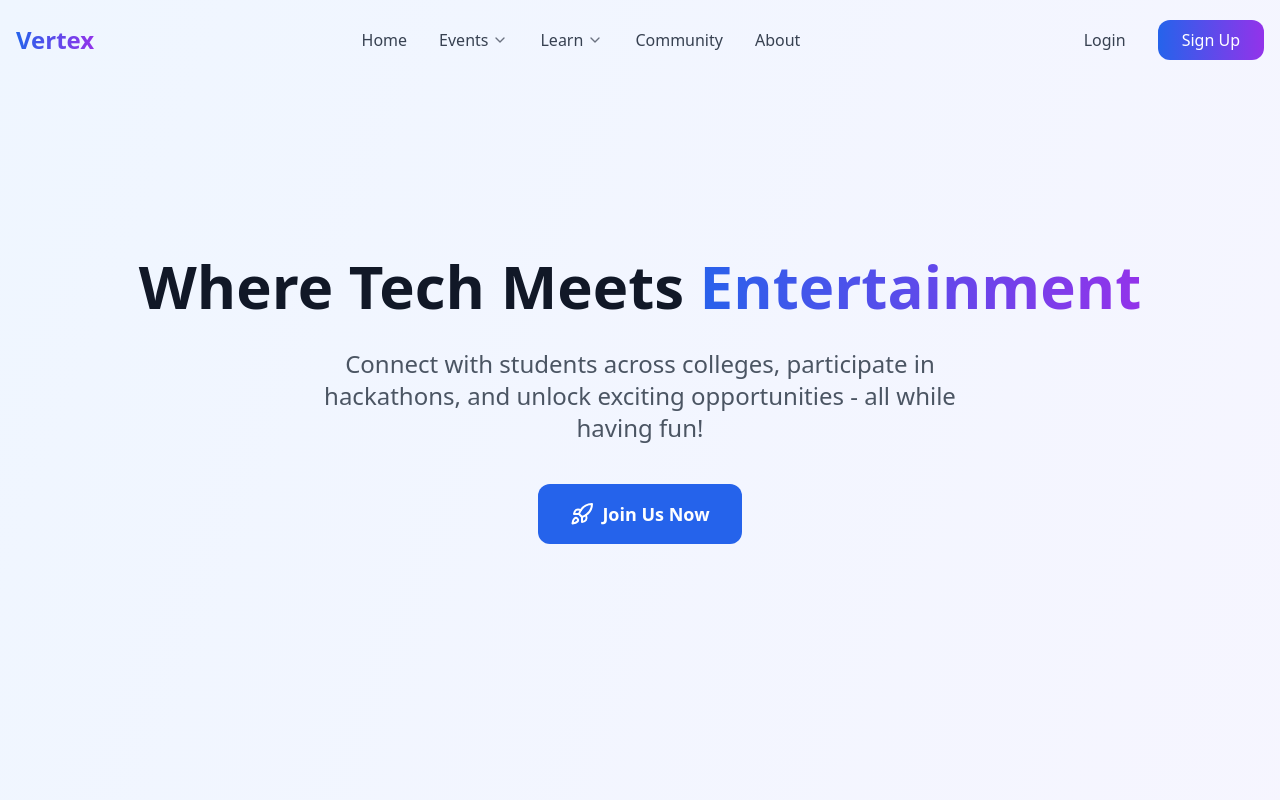
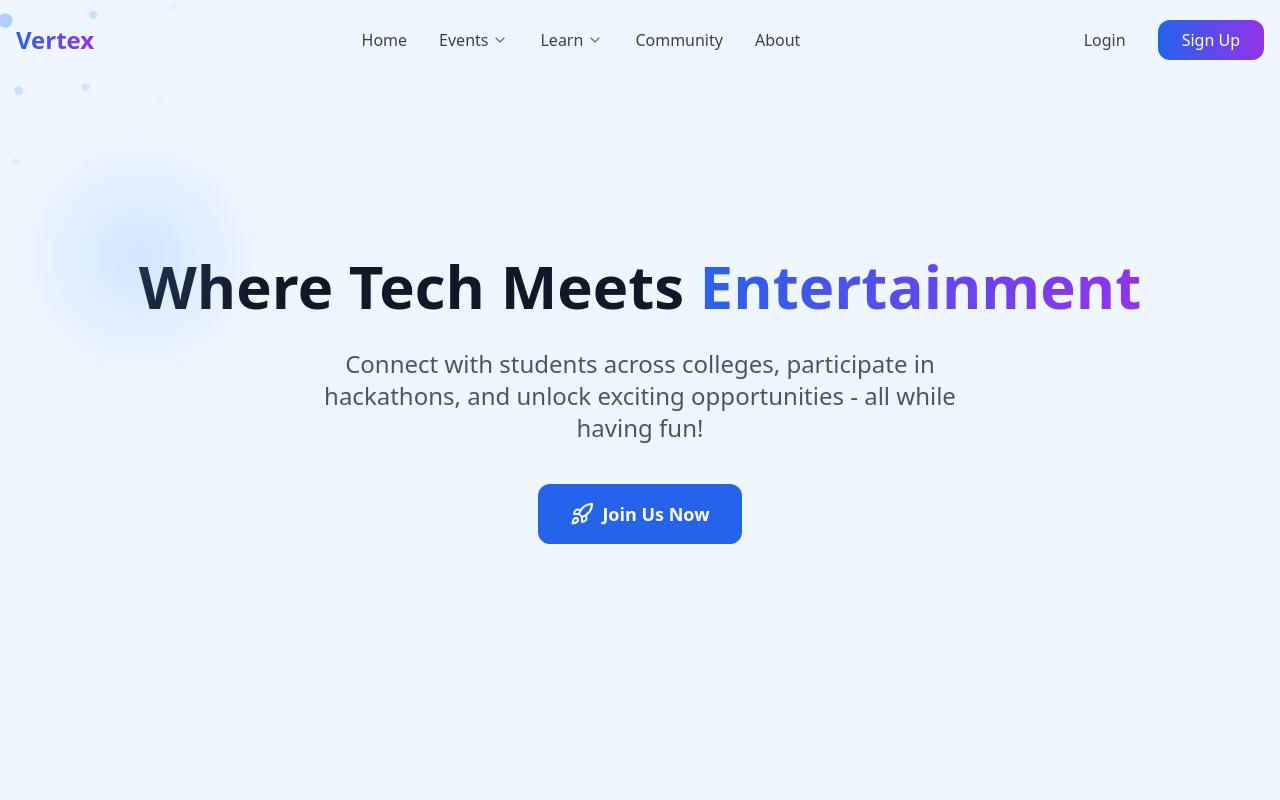
Before and after one commit to VertexInnovation/portfolio-website, a React (Vite) app: page / in a window 1280 px wide. Shown: the top 800 px of the page. Built offline with nearby package versions, Linux system fonts and the light colour scheme.

Commit message:
update landingpage

```diff
--- a/src/components/LandingPageComponents/HeroSection.tsx
+++ b/src/components/LandingPageComponents/HeroSection.tsx
@@ -1,15 +1,133 @@
-import { motion } from 'framer-motion';
+import { useEffect, useRef, useState, useMemo } from 'react';
+import { motion, useAnimation } from 'framer-motion';
 import { Rocket } from 'lucide-react';
 
+interface ParticleProps {
+  x: number;
+  y: number;
+  mouseX: number | null;
+  mouseY: number | null;
+}
+
+const Particle = ({ x, y, mouseX, mouseY }: ParticleProps) => {
+  const controls = useAnimation();
+
+  useEffect(() => {
+    if (mouseX === null || mouseY === null) return;
+
+    const distance = Math.sqrt(Math.pow(mouseX - x, 2) + Math.pow(mouseY - y, 2));
+    const maxDistance = 200;
+    const intensity = Math.max(0, 1 - distance / maxDistance);
+    const attraction = Math.min(100, Math.max(0, 100 - distance));
+
+    controls.start({
+      x: x + (mouseX - x) / (10 + distance * 0.1),
+      y: y + (mouseY - y) / (10 + distance * 0.1),
+      scale: 1 + attraction * 0.01,
+      backgroundColor: `rgba(96, 165, 250, ${intensity * 0.5})`,
+    });
+  }, [mouseX, mouseY, x, y]);
+
+  return (
+    <motion.div
+      className="absolute w-2 h-2 rounded-full"
+      initial={{ x, y }}
+      animate={controls}
+      transition={{
+        type: "spring",
+        stiffness: 50,
+        damping: 20,
+        mass: 0.5,
+      }}
+    />
+  );
+};
+
+const InteractiveBackground = ({ mouseX, mouseY }: { mouseX: number; mouseY: number }) => {
+  const particles = useMemo(() => {
+    const newParticles = [];
+    // Reduced particle density by increasing the gap
+    const gap = 80; // Increased from 50
+    const rows = Math.floor(window.innerHeight / gap);
+    const cols = Math.floor(window.innerWidth / gap);
+
+    for (let i = 0; i < rows; i++) {
+      for (let j = 0; j < cols; j++) {
+        newParticles.push({
+          id: `${i}-${j}`,
+          x: j * gap + Math.random() * 20,
+          y: i * gap + Math.random() * 20,
+        });
+      }
+    }
+    return newParticles;
+  }, []);
+
+  return (
+    <div className="absolute inset-0">
+      <div className="absolute inset-0 bg-gradient-to-br from-blue-50 via-purple-50 to-blue-50" />
+      {particles.map((particle) => (
+        <Particle
+          key={particle.id}
+          x={particle.x}
+          y={particle.y}
+          mouseX={mouseX}
+          mouseY={mouseY}
+        />
+      ))}
+    </div>
+  );
+};
+
 const HeroSection = () => {
+  const [mousePos, setMousePos] = useState({ x: 0, y: 0 });
+  const sectionRef = useRef<HTMLElement | null>(null);
+  const throttleRef = useRef<number | null>(null);
+
+  useEffect(() => {
+    const handleMouseMove = (e: { clientX: number; clientY: number }) => {
+      if (throttleRef.current) return;
+
+      throttleRef.current = window.setTimeout(() => {
+        if (sectionRef.current) {
+          const rect = sectionRef.current.getBoundingClientRect();
+          setMousePos({
+            x: e.clientX - rect.left,
+            y: e.clientY - rect.top,
+          });
+        }
+        throttleRef.current = null;
+      }, 16); // Approximately 60fps
+    };
+
+    window.addEventListener('mousemove', handleMouseMove);
+    return () => {
+      window.removeEventListener('mousemove', handleMouseMove);
+      if (throttleRef.current) clearTimeout(throttleRef.current);
+    };
+  }, []);
+
   return (
-        <section className="container flex items-center justify-center min-h-screen px-4 mx-auto">
+    <section ref={sectionRef} className="relative overflow-hidden">
+      <InteractiveBackground mouseX={mousePos.x} mouseY={mousePos.y} />
+
+      <div className="container relative flex items-center justify-center min-h-screen px-4 mx-auto">
         <motion.div
           initial={{ opacity: 0, y: 20 }}
           animate={{ opacity: 1, y: 0 }}
           transition={{ duration: 0.8 }}
           className="max-w-5xl mx-auto text-center"
         >
+          <motion.div
+            className="absolute w-64 h-64 rounded-full pointer-events-none"
+            style={{
+              background: "radial-gradient(circle, rgba(96, 165, 250, 0.2) 0%, transparent 70%)",
+              x: mousePos.x - 128,
+              y: mousePos.y - 128,
+            }}
+            transition={{ type: "spring", damping: 30 }}
+          />
+
           <motion.h1
             initial={{ scale: 0.9 }}
             animate={{ scale: 1 }}
@@ -41,6 +159,7 @@ const HeroSection = () => {
             </button>
           </motion.div>
         </motion.div>
+      </div>
     </section>
   );
 };
```
Lines whose indentation alone changed are shown as unchanged.
